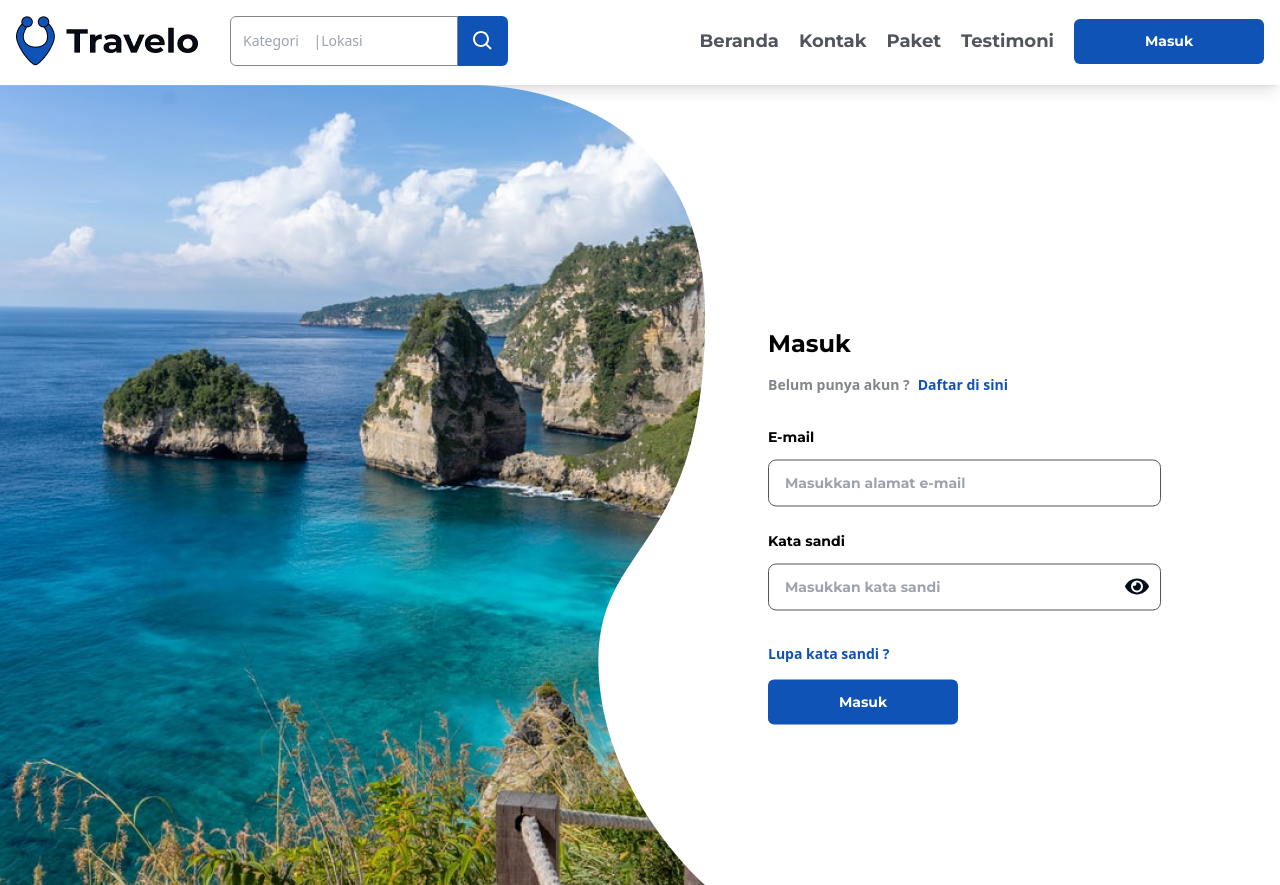
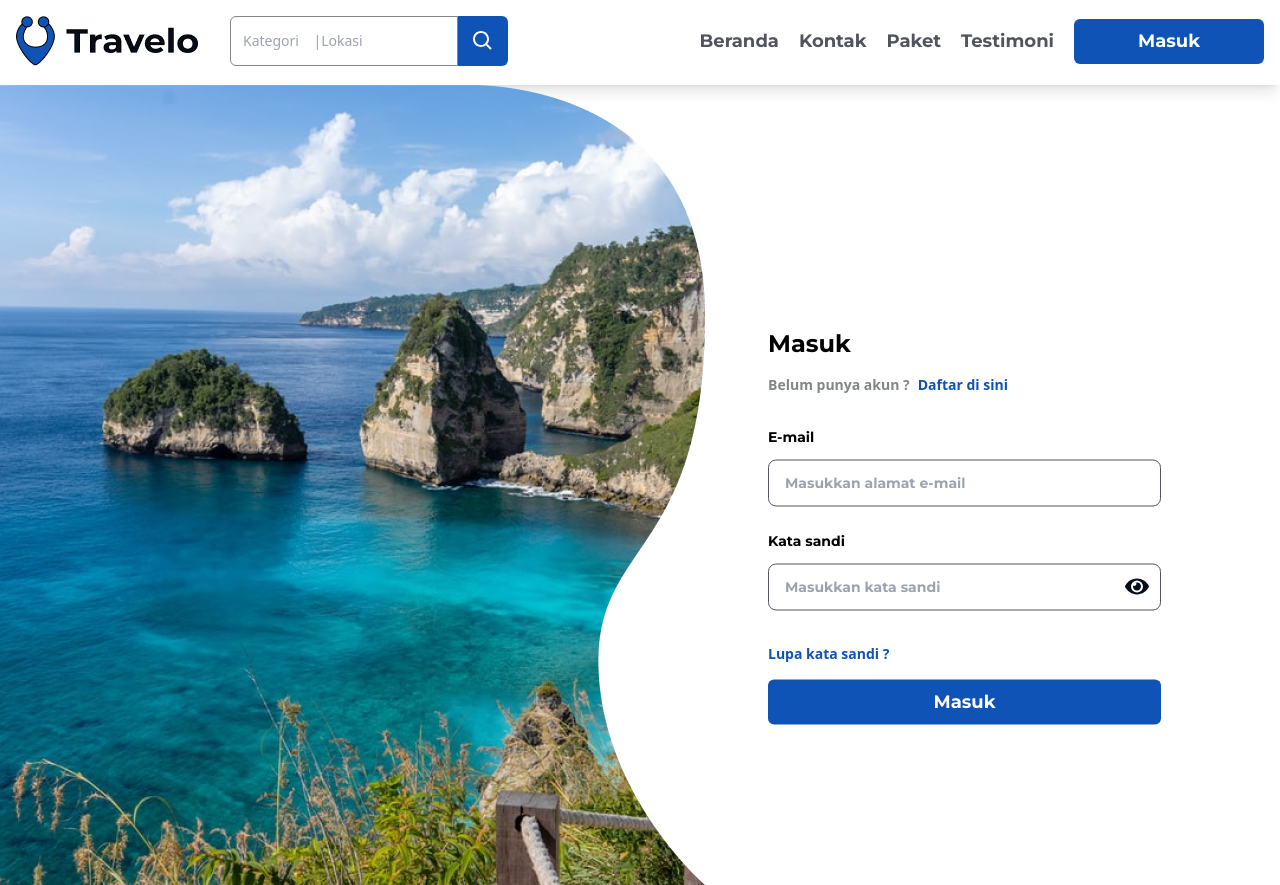
Before and after one commit to andrky/travelo-frontend, a Next.js app: page /login in a window 1280 px wide. Built offline with nearby package versions, Linux system fonts and the light colour scheme.

Commit message:
social media login button

```diff
--- a/app/components/Button/Button.module.css
+++ b/app/components/Button/Button.module.css
@@ -1,6 +1,5 @@
 .button {
-	@apply bg-blue-100 text-white p-3 h-[45px] text-heading-5 font-mont font-bold rounded-md;
-	max-width: 190px;
+	@apply bg-blue-100 text-white p-3 h-[45px] text-heading-4 font-mont font-bold rounded-md flex justify-center items-center;
 }
 
 .fullWidth {
--- a/app/components/Button/layout.tsx
+++ b/app/components/Button/layout.tsx
@@ -1,15 +1,30 @@
-import cn from 'classnames';
+import { ButtonHTMLAttributes } from 'react';
+import clsx from 'clsx';
+import { FaFacebook, FaGoogle } from 'react-icons/fa';
 
 import styles from '../Button/Button.module.css';
 
-const Button = ({ children, className = '', fullWidth, outlined }: { children: React.ReactNode; className?: string; fullWidth?: boolean; outlined?: boolean }) => {
+const Button = ({
+	children,
+	className = '',
+	fullWidth,
+	outlined,
+	type,
+	variant = 'primary',
+}: {
+	children: React.ReactNode | string;
+	className?: string;
+	fullWidth?: boolean;
+	outlined?: boolean;
+	type?: ButtonHTMLAttributes<HTMLButtonElement>['type'];
+	variant?: 'primary' | 'google' | 'facebook';
+}) => {
 	return (
-		<button
-			className={cn(styles.button, className, {
-				[styles.fullWidth]: fullWidth,
-				[styles.outlined]: outlined,
-			})}
-		>
+		<button className={clsx(styles.button, className, fullWidth && styles.fullWidth, outlined && styles.outlined, variant === 'primary' && 'bg-blue-100', variant === 'google' && 'bg-red-100', variant === 'facebook' && 'bg-facebook')}>
+			{variant === 'facebook' && <FaFacebook className="text-white h-6 w-6 mr-2" />}
+
+			{variant === 'google' && <FaGoogle className="text-white h-6 w-6 mr-2" />}
+
 			{children}
 		</button>
 	);
--- a/package.json
+++ b/package.json
@@ -9,7 +9,6 @@
     "lint": "next lint"
   },
   "dependencies": {
-    "classnames": "^2.5.1",
     "clsx": "1.1.1",
     "next": "14.1.0",
     "react": "^18",
--- a/tailwind.config.ts
+++ b/tailwind.config.ts
@@ -34,6 +34,7 @@ const config: Config = {
 					primary: '#050D18',
 					secondary: '#50555D',
 				},
+				facebook: '#4267B2',
 				yellow: {
 					10: '#FDF5E8',
 					30: '#F9E3BB',
```
Also changed, not shown: 1 other file (tests, documents, lock files or other folders). Lines whose indentation alone changed are shown as unchanged.
